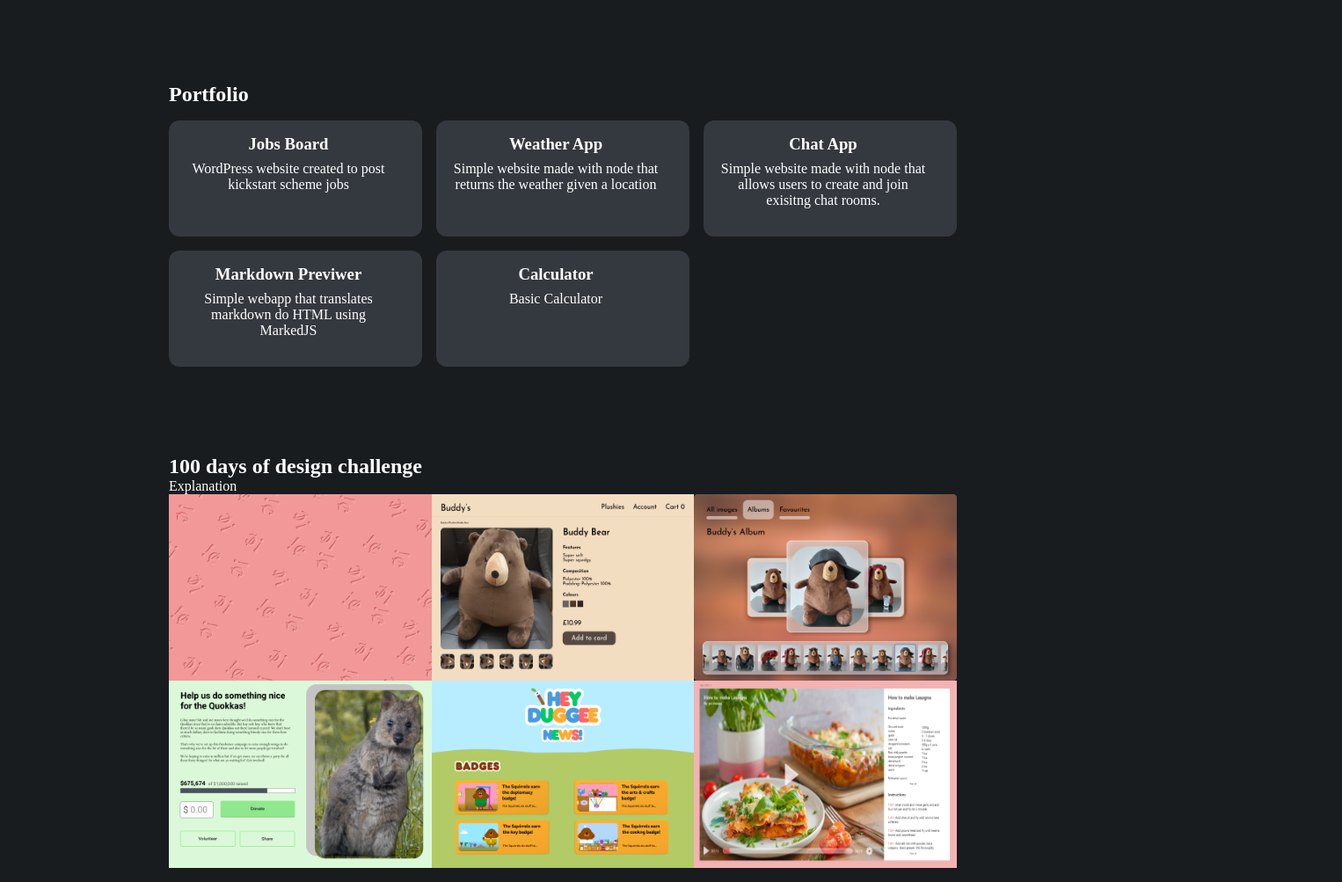
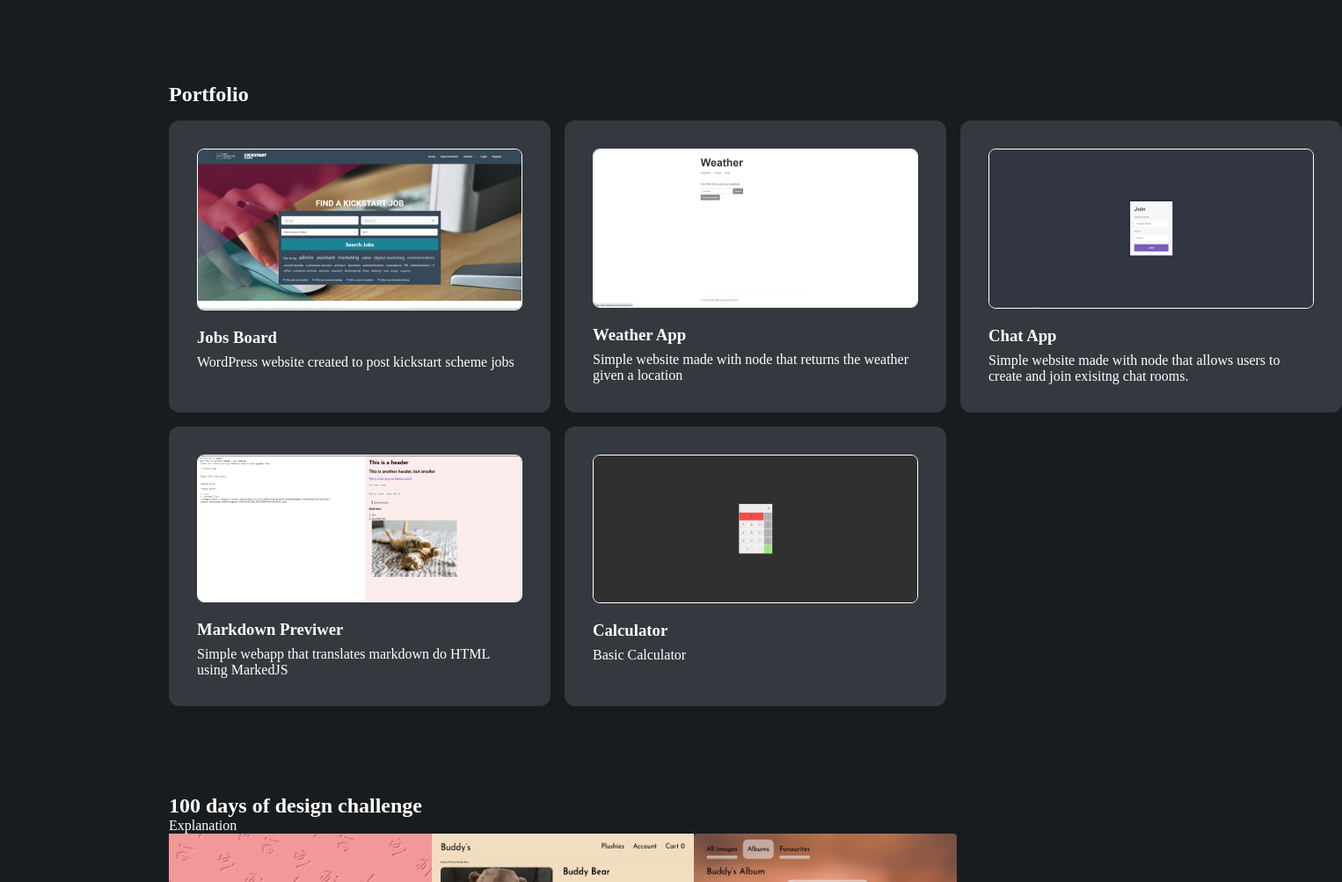
Before and after one commit to alomoa/old-portfolio, a plain HTML site: page index.html in a window 1280 px wide. Shown: the part 620-1623 px from the top of the page at 88% size, 1526 px wide, since content can reach past the window. Drawn offline with Linux system fonts and the light colour scheme.

Commit message:
=added portfolio images

```diff
--- a/index.html
+++ b/index.html
@@ -54,17 +54,20 @@
             <div class="portfolio_container">
 
                 <div class="project_card">
+                    <img src="/Asset/Portfolio/Job board.png" alt="">
                     <h3>Jobs Board</h3>
                     <p>WordPress website created to post kickstart scheme jobs</p>
                 </div>
 
                 <div class="project_card">
+                <img src="/Asset/Portfolio/Weather.png" alt="">
                     <h3>Weather App</h3>
                     <p>Simple website made with node that returns the weather given a location</p>
                 </div>
 
 
                 <div class="project_card">
+                    <img src="/Asset/Portfolio/Chat App.png" alt="">
                     <h3>Chat App</h3>
                     <p>Simple website made with node that allows users to create and join
                         exisitng chat rooms.
@@ -73,6 +76,7 @@
 
 
                 <div class="project_card">
+                    <img src="/Asset/Portfolio/Markdown.png" alt="">
                     <h3>Markdown Previwer</h3>
                     <p>
                         Simple webapp that translates markdown do HTML using MarkedJS
@@ -80,6 +84,7 @@
                 </div>
 
                 <div class="project_card">
+                    <img src="/Asset/Portfolio/Calculator.png" alt="">
                     <h3>Calculator</h3>
                     <p>
                         Basic Calculator
--- a/style.css
+++ b/style.css
@@ -119,13 +119,21 @@ main section{
 }
 
 .project_card{
-    padding: 16px 32px 32px 16px;
-    text-align: center;
+    padding: 32px 32px 32px 32px;
+    /* text-align: center; */
     background-color: #34393F;
     color: white;
     border-radius: 12px;
 }
 
+.project_card img{
+    border: 1px solid white;
+    border-radius: 8px;
+}
+
+.project_card h3{
+    margin-top: 16px;
+}
 .project_card p{
     margin-top: 8px;
 }
```
